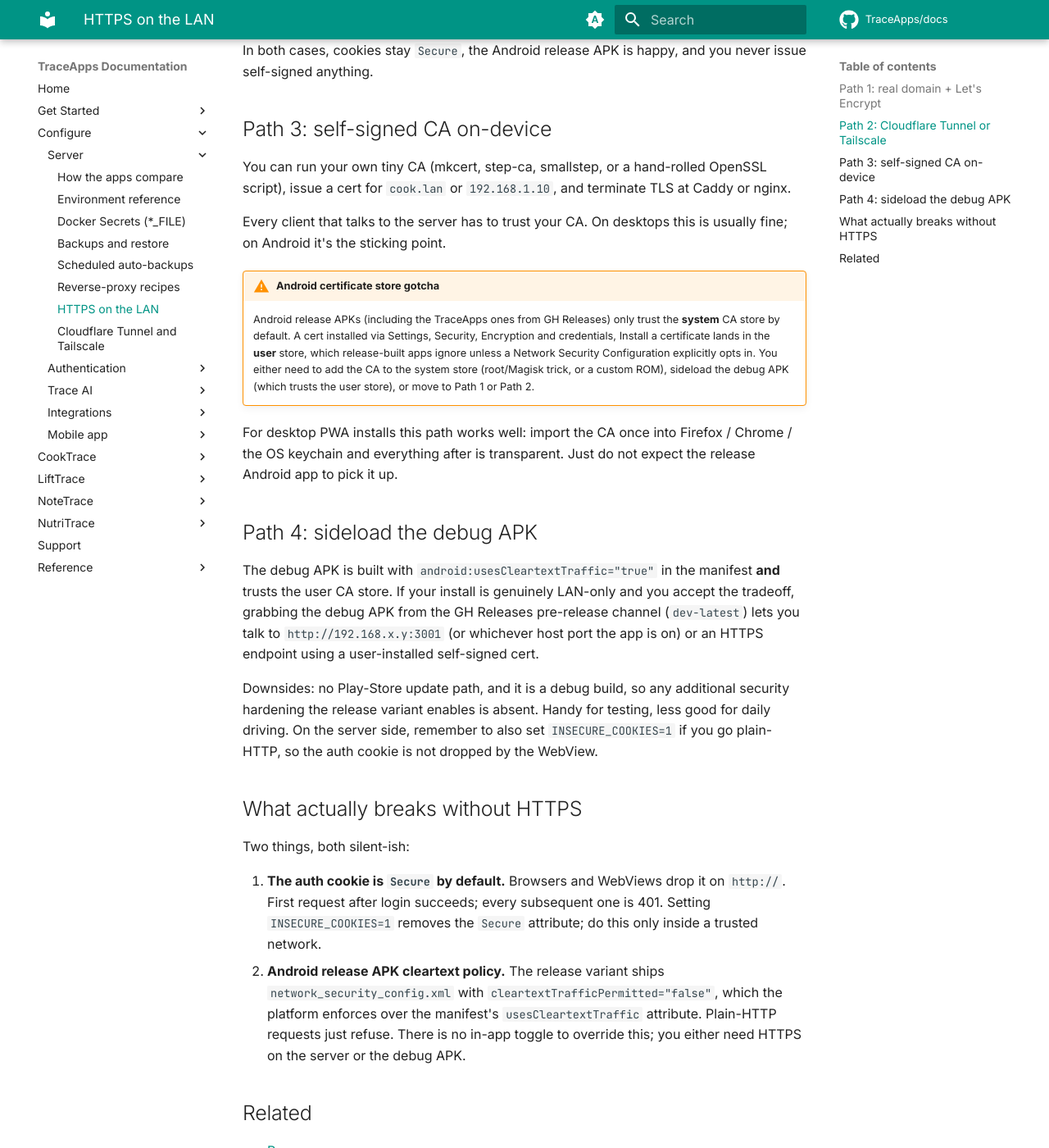
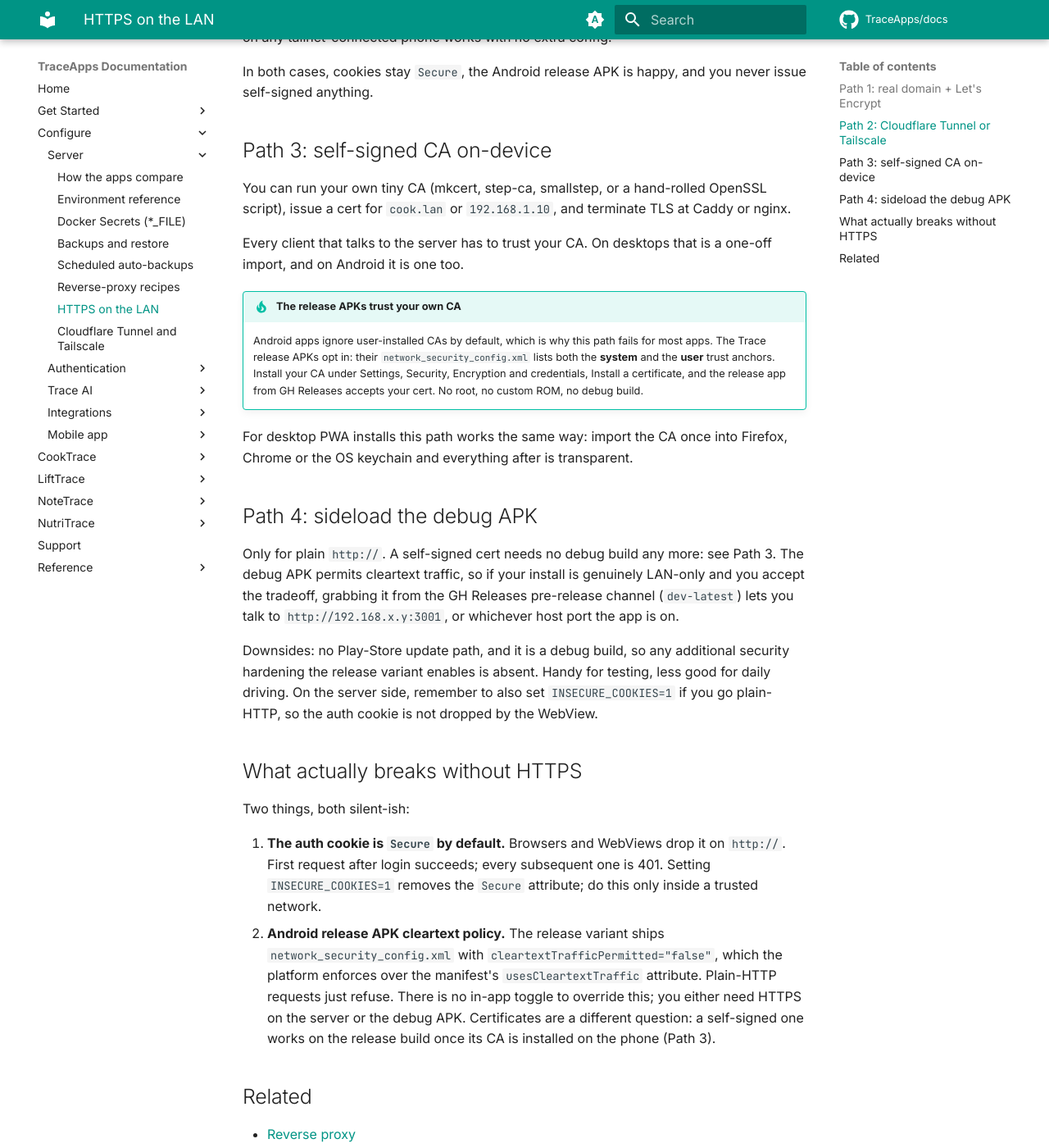
Before and after one commit to TraceApps/docs, an MkDocs documentation site: the page built from docs/self-hosting/lan-https.md, in a window 1280 px wide and 1400 px high, scrolled down 1296 px. Shown: the whole window at 82% size. Built offline with MkDocs 1.6.1 and Material for MkDocs 9.7.7, drawn with Linux system fonts in a browser that asks for light colours; comment, search, counter and statistics services are not loaded; some of the changed text lies outside the part shown.

Commit message:
The release apps do trust a CA you install; the page said they do not

```diff
--- a/docs/self-hosting/lan-https.md
+++ b/docs/self-hosting/lan-https.md
@@ -2,7 +2,7 @@
 
 The Trace apps default to secure cookies, and the Android release APK enforces the platform cleartext-traffic policy. Plain `http://192.168.x.y:3001` (or `:3002` / `:3003` / `:3004`) will silently fail: cookies get dropped, the WebView refuses to load, and login appears to "just not work". You have four supported ways to give a LAN-only install real HTTPS. Pick one.
 
-If you genuinely need plain HTTP inside your LAN, see [LAN HTTP setup](../getting-started/lan-http.md) for the escape hatches (`INSECURE_COOKIES=1` and a debug-build APK). Everything below assumes you want proper HTTPS.
+If you genuinely need plain HTTP inside your LAN, see [LAN HTTP setup](../getting-started/lan-http.md) for the escape hatches (`INSECURE_COOKIES=1` and a debug-build APK). Everything below assumes you want proper HTTPS. A self-signed certificate is a supported way to get it, including on the Android release app: see Path 3.
 
 ## Path 1: real domain + Let's Encrypt
 
@@ -32,16 +32,16 @@ In both cases, cookies stay `Secure`, the Android release APK is happy, and you
 
 You can run your own tiny CA (mkcert, step-ca, smallstep, or a hand-rolled OpenSSL script), issue a cert for `cook.lan` or `192.168.1.10`, and terminate TLS at Caddy or nginx.
 
-Every client that talks to the server has to trust your CA. On desktops this is usually fine; on Android it's the sticking point.
+Every client that talks to the server has to trust your CA. On desktops that is a one-off import, and on Android it is one too.
 
-!!! warning "Android certificate store gotcha"
-    Android release APKs (including the TraceApps ones from GH Releases) only trust the **system** CA store by default. A cert installed via Settings, Security, Encryption and credentials, Install a certificate lands in the **user** store, which release-built apps ignore unless a Network Security Configuration explicitly opts in. You either need to add the CA to the system store (root/Magisk trick, or a custom ROM), sideload the debug APK (which trusts the user store), or move to Path 1 or Path 2.
+!!! tip "The release APKs trust your own CA"
+    Android apps ignore user-installed CAs by default, which is why this path fails for most apps. The Trace release APKs opt in: their `network_security_config.xml` lists both the **system** and the **user** trust anchors. Install your CA under Settings, Security, Encryption and credentials, Install a certificate, and the release app from GH Releases accepts your cert. No root, no custom ROM, no debug build.
 
-For desktop PWA installs this path works well: import the CA once into Firefox / Chrome / the OS keychain and everything after is transparent. Just do not expect the release Android app to pick it up.
+For desktop PWA installs this path works the same way: import the CA once into Firefox, Chrome or the OS keychain and everything after is transparent.
 
 ## Path 4: sideload the debug APK
 
-The debug APK is built with `android:usesCleartextTraffic="true"` in the manifest **and** trusts the user CA store. If your install is genuinely LAN-only and you accept the tradeoff, grabbing the debug APK from the GH Releases pre-release channel (`dev-latest`) lets you talk to `http://192.168.x.y:3001` (or whichever host port the app is on) or an HTTPS endpoint using a user-installed self-signed cert.
+Only for plain `http://`. A self-signed cert needs no debug build any more: see Path 3. The debug APK permits cleartext traffic, so if your install is genuinely LAN-only and you accept the tradeoff, grabbing it from the GH Releases pre-release channel (`dev-latest`) lets you talk to `http://192.168.x.y:3001`, or whichever host port the app is on.
 
 Downsides: no Play-Store update path, and it is a debug build, so any additional security hardening the release variant enables is absent. Handy for testing, less good for daily driving. On the server side, remember to also set `INSECURE_COOKIES=1` if you go plain-HTTP, so the auth cookie is not dropped by the WebView.
 
@@ -50,7 +50,7 @@ Downsides: no Play-Store update path, and it is a debug build, so any additional
 Two things, both silent-ish:
 
 1. **The auth cookie is `Secure` by default.** Browsers and WebViews drop it on `http://`. First request after login succeeds; every subsequent one is 401. Setting `INSECURE_COOKIES=1` removes the `Secure` attribute; do this only inside a trusted network.
-2. **Android release APK cleartext policy.** The release variant ships `network_security_config.xml` with `cleartextTrafficPermitted="false"`, which the platform enforces over the manifest's `usesCleartextTraffic` attribute. Plain-HTTP requests just refuse. There is no in-app toggle to override this; you either need HTTPS on the server or the debug APK.
+2. **Android release APK cleartext policy.** The release variant ships `network_security_config.xml` with `cleartextTrafficPermitted="false"`, which the platform enforces over the manifest's `usesCleartextTraffic` attribute. Plain-HTTP requests just refuse. There is no in-app toggle to override this; you either need HTTPS on the server or the debug APK. Certificates are a different question: a self-signed one works on the release build once its CA is installed on the phone (Path 3).
 
 ## Related
 
```
